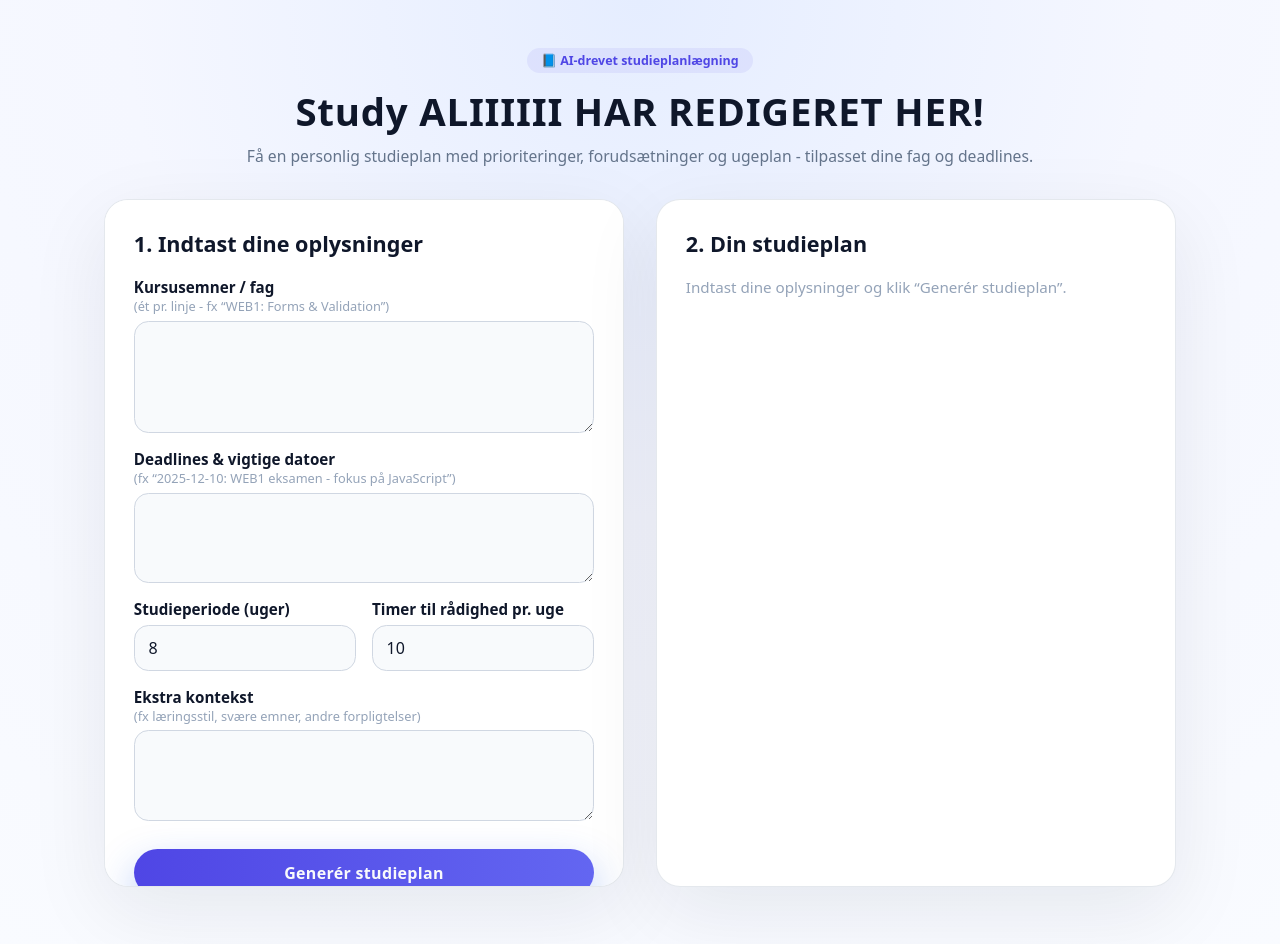
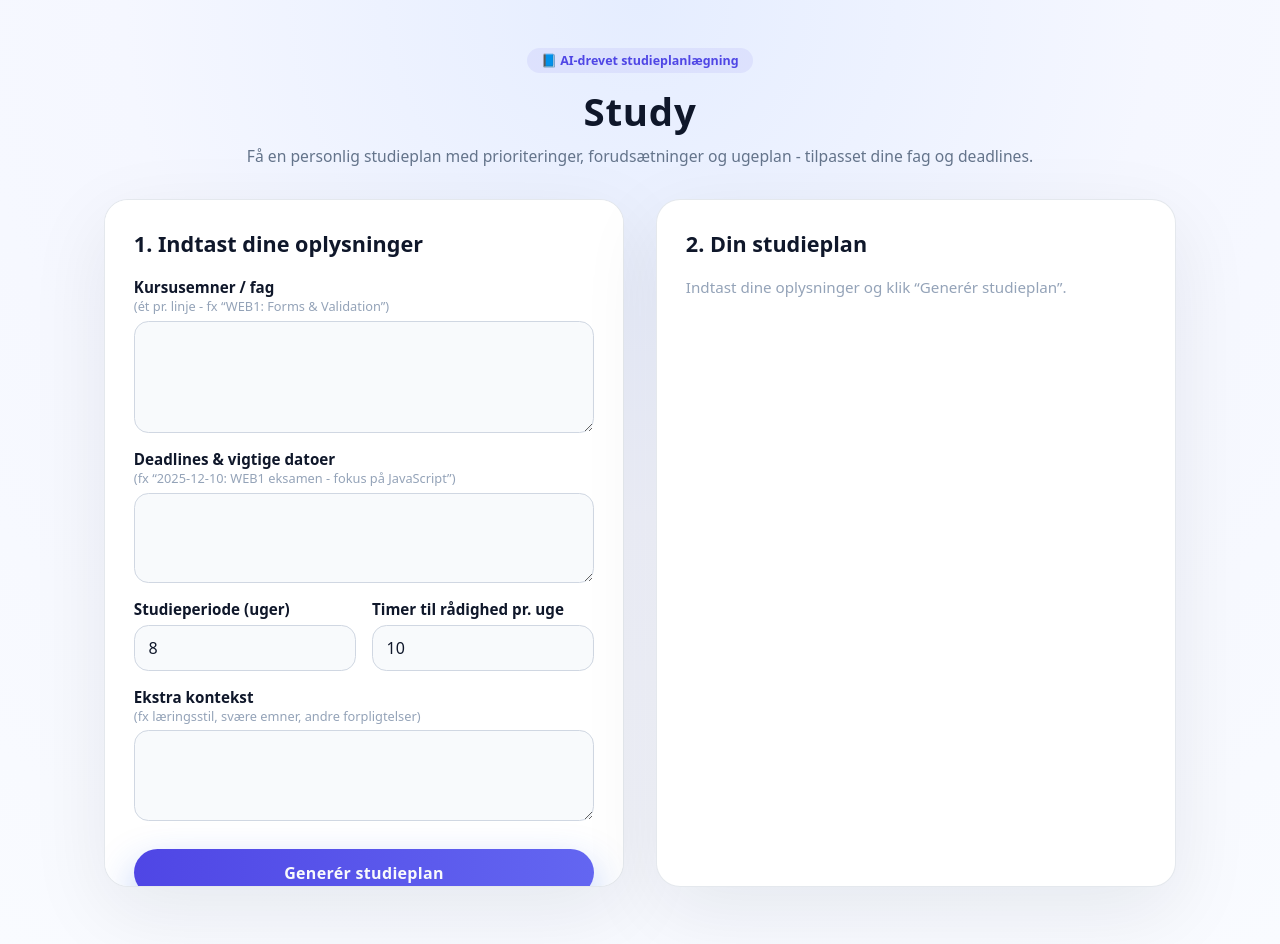
Before and after one commit to sep5prototype/sep5prototype, a website: page index.html in a window 1280 px wide. Drawn offline with Linux system fonts and the light colour scheme.

Commit message:
Update index.html

```diff
--- a/index.html
+++ b/index.html
@@ -9,7 +9,7 @@
     <main class="app">
       <header>
         <div class="app-tag">📘 AI-drevet studieplanlægning</div>
-        <h1>Study ALIIIIII HAR REDIGERET HER!</h1>
+        <h1>Study</h1>
         <p>
           Få en personlig studieplan med prioriteringer, forudsætninger og
           ugeplan - tilpasset dine fag og deadlines.
```
